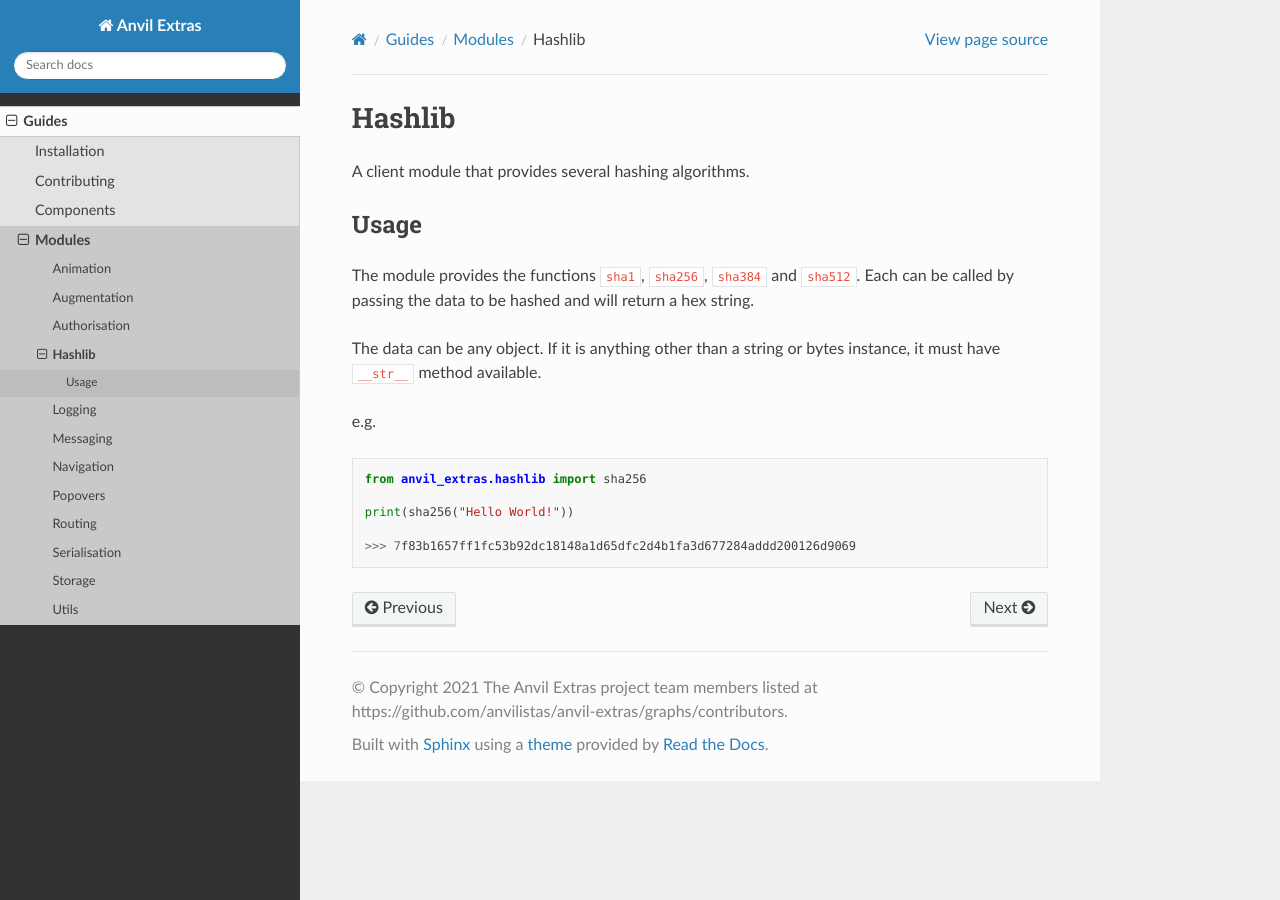
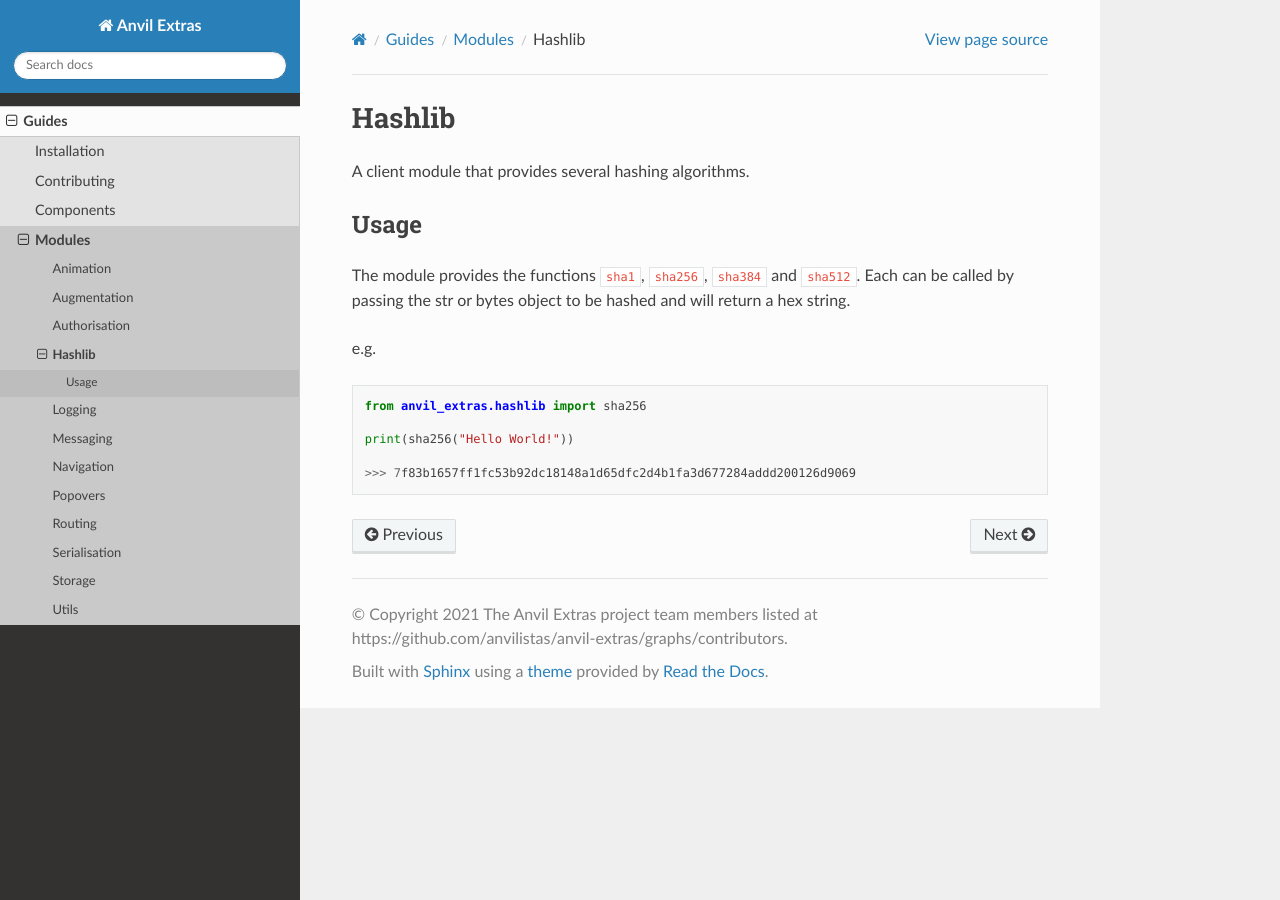
Before and after one commit to anvilistas/anvil-extras, a Sphinx documentation site: the page built from docs/guides/modules/hashlib.rst, in a window 1280 px wide. Built offline with Sphinx 7.4.7 and the Read the Docs theme 2.0.0, drawn with Linux system fonts in a browser that asks for light colours.

Commit message:
Limit hashing to str or bytes

```diff
--- a/docs/guides/modules/hashlib.rst
+++ b/docs/guides/modules/hashlib.rst
@@ -5,10 +5,7 @@ A client module that provides several hashing algorithms.
 Usage
 -----
 The module provides the functions ``sha1``, ``sha256``, ``sha384`` and ``sha512``. Each
-can be called by passing the data to be hashed and will return a hex string.
-
-The data can be any object. If it is anything other than a string or bytes instance, it
-must have ``__str__`` method available.
+can be called by passing the str or bytes object to be hashed and will return a hex string.
 
 e.g.
 
```
Also changed, not shown: 1 other file.
